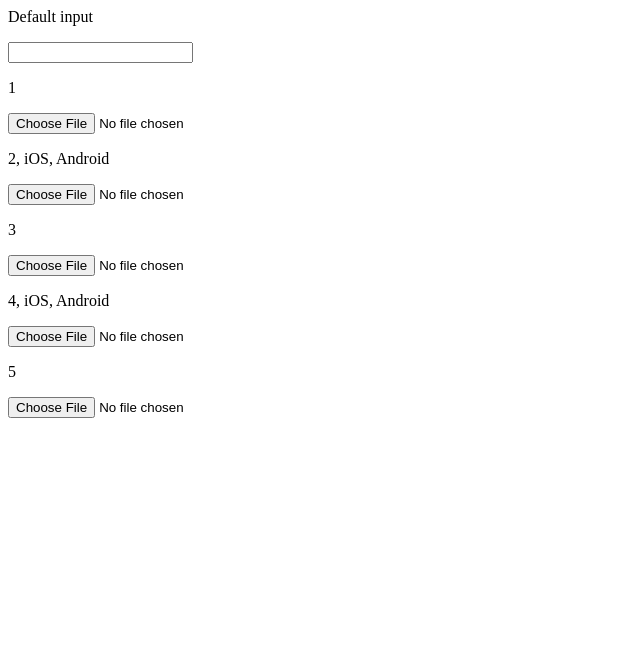
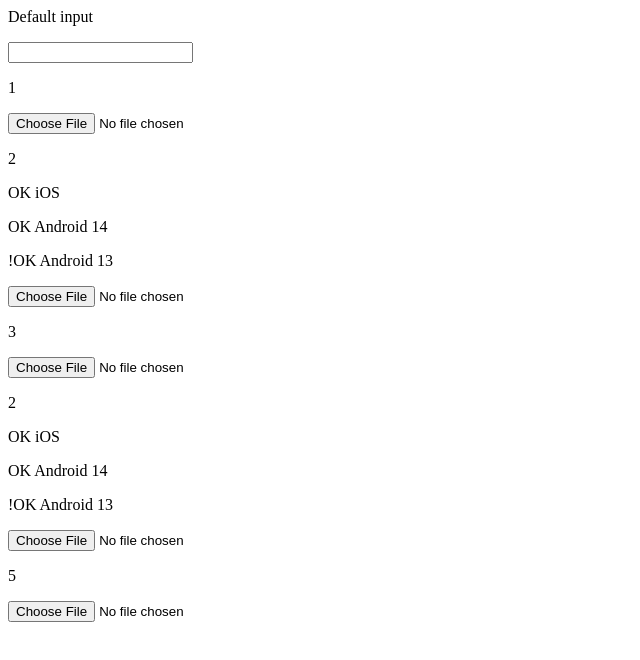
Before and after one commit to thch-cubido/input, a plain HTML site: page index.html in a window 1280 px wide. Shown: the whole page, without its empty margins (0-640 px from the left). Drawn offline with Linux system fonts and the light colour scheme.

Commit message:
Update index.html

```diff
--- a/index.html
+++ b/index.html
@@ -4,13 +4,19 @@
 <p>1</p>
  <input type="file" accept="image/jpeg" capture />
 
-<p>2, iOS, Android</p>
+<p>2</p>
+<p>OK iOS</p>
+<p>OK Android 14</p>
+<p>!OK Android 13</p>
 <input type="file" accept="image/*;capture=camera" />
 
 <p>3</p>
 <input type="file" accept="image/*" capture="environment" />
 
-<p>4, iOS, Android</p>
+<p>2</p>
+<p>OK iOS</p>
+<p>OK Android 14</p>
+<p>!OK Android 13</p>
 <input type="file" accept="application/octet-stream" />
 
 <p>5</p>
```
